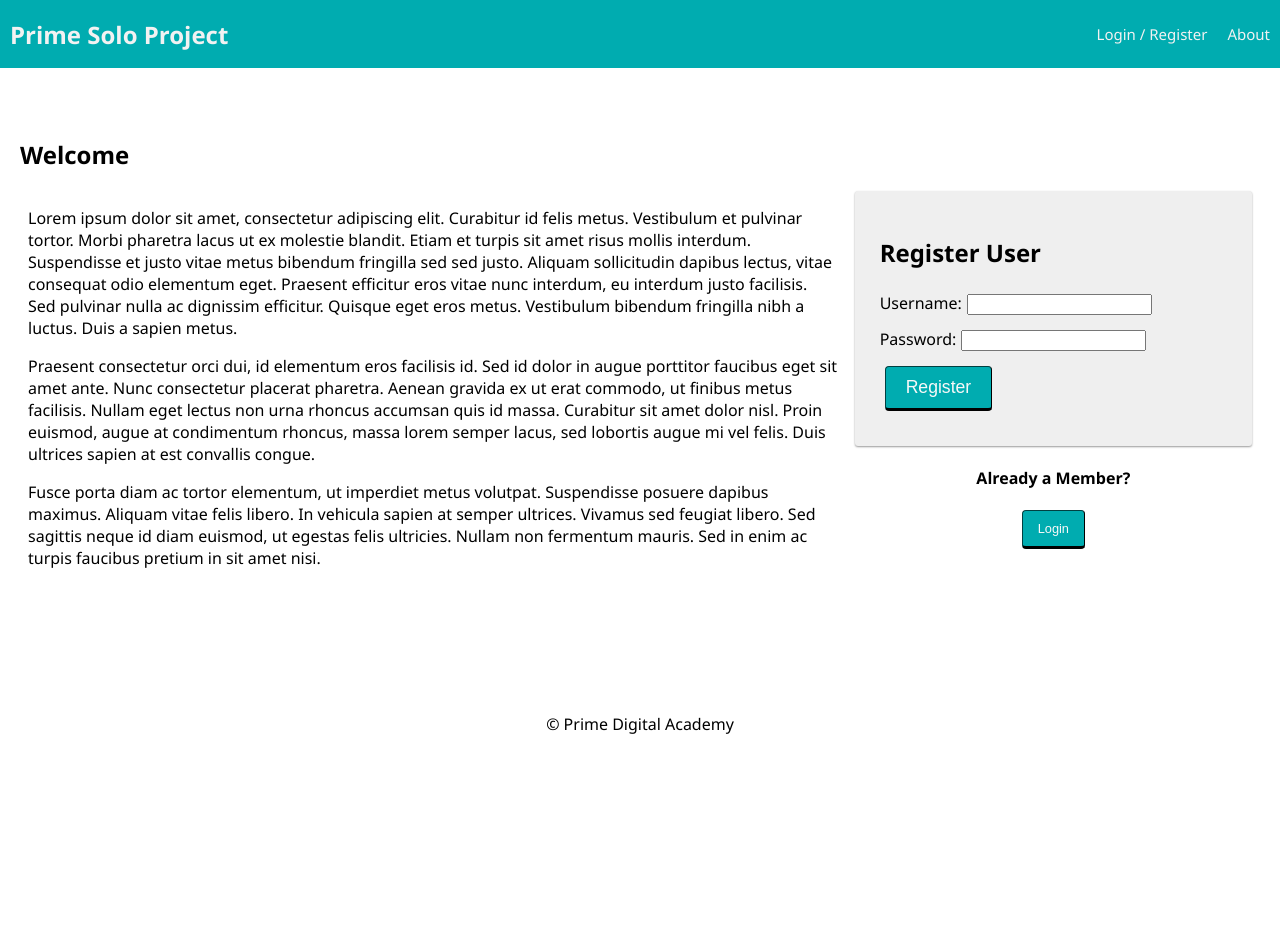
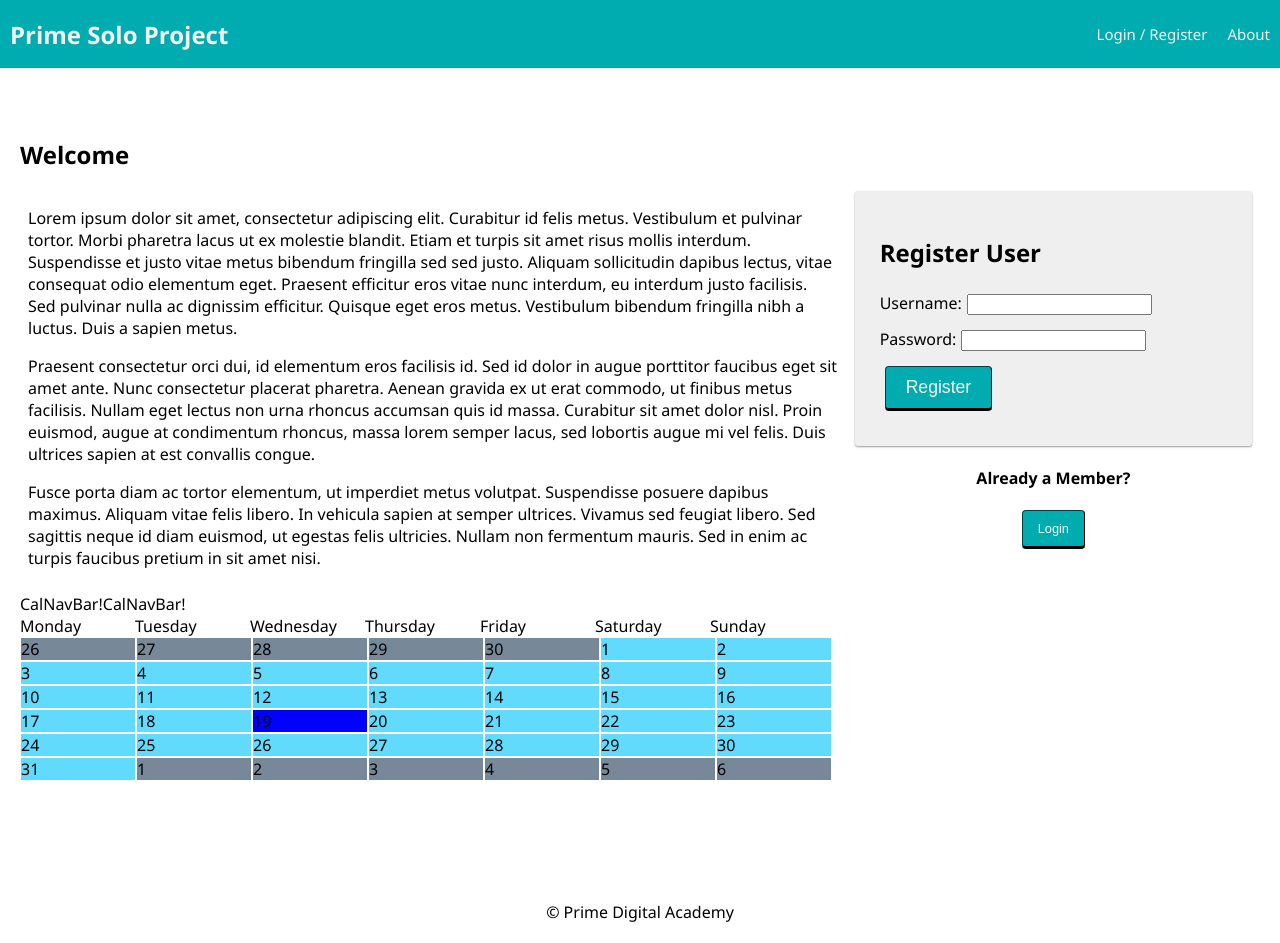
Before and after one commit to joeypettit/Solo-Scheduler, a React (Create React App) app: page /#/home in a window 1280 px wide. Before the commit the page ends 800 px from the top, so only its background shows below. Built offline with nearby package versions, Linux system fonts and the light colour scheme; no server answers.

Commit message:
added base calendar to landing page (for testing)

```diff
--- a/package.json
+++ b/package.json
@@ -12,6 +12,7 @@
     "cookie-session": "^2.0.0",
     "dotenv": "^8.6.0",
     "express": "^4.17.1",
+    "luxon": "^3.0.4",
     "passport": "^0.4.1",
     "passport-local": "^1.0.0",
     "pg": "^8.5.1",
--- /dev/null
+++ b/src/components/Calendar/CalMonthView/CalMonthView.css
@@ -0,0 +1,28 @@
+.cal-holder{
+    display: flex;
+    flex-direction: row;
+    flex-wrap: wrap;
+    width:817px;
+  }
+
+  .cell-thismonth{
+    background-color: #61dafb;
+    width: 114px;
+    margin: 1px;
+  }
+
+  .cell-othermonth{
+    background-color: lightslategray;
+    width: 114px;
+    margin: 1px;
+  }
+
+  .cell-thismonth.currentday{
+    background-color: blue;
+    width: 114px;
+    margin: 1px;
+  }
+
+  .dayname{
+    width: 115px;
+  }
--- /dev/null
+++ b/src/components/Calendar/CalMonthView/CalMonthView.jsx
@@ -0,0 +1,92 @@
+import {DateTime} from 'luxon';
+import {useEffect, useState} from 'react';
+import './CalMonthView.css';
+
+
+
+function CalMonthView({monthViewed, yearViewed}){
+    // holds date objects for all dates in this view
+    const [displayedDates, setDisplayedDates] = useState([]);
+
+    console.log('Test DateTime)', DateTime.now().toISODate());
+
+
+
+
+    // This function creates an array of date objects for all of the days in current view
+    function createDisplayedDates(){
+        // get first day of the month
+        const firstOfMonth = DateTime.local(yearViewed, monthViewed, 1);
+        console.log('in createDisplayedDates', firstOfMonth.toISODate());
+        console.log('days in this month', firstOfMonth.daysInMonth);
+
+        // get the Monday before the first of the month (first day of this month's view)
+        const firstMondayOfView = firstOfMonth.set({weekday: 1});
+        console.log('firstMonday is:', firstMondayOfView.toISODate());
+
+        // array to store all the dates in current month's calendar view
+        const datesInView = []; // array to store date objects during loop
+
+        // This loop builds out the month of dates
+        for (let i = 0; i<(6*7); i++){
+            // dateToPush is the date currently being looped over and pushed to array
+            let date = firstMondayOfView.plus({days: i});
+            console.log('date to map is now', date.toISODate());
+
+            // this if statement checks to see if the final week in the loop statement starts with a day that is
+            // in the current month. If it is not in the current month, break from loop. This avoids unncecessary weeks in calendar view.
+            if(date.weekDay===1
+            && date.month !== firstOfMonth.month
+            && date.getTime()>displayDate.getTime()){
+              break;
+            }
+            // push date to datesInViewArray
+            datesInView.push({date, events:'none'});
+            console.log('datesInView at end of loop', datesInView);
+        }
+        // set datesInView array to state
+        setDisplayedDates(datesInView);
+    }
+
+
+    // function addEventToDate(){
+
+    // }
+
+
+    // refresh calendar on year or month viewed changes
+    useEffect(()=> createDisplayedDates(),[monthViewed, yearViewed]);
+
+    return (
+        <div className="cal-holder">
+
+          <div className='dayname'>Monday</div>
+          <div className='dayname'>Tuesday</div>
+          <div className='dayname'>Wednesday</div>
+          <div className='dayname'>Thursday</div>
+          <div className='dayname'>Friday</div>
+          <div className='dayname'>Saturday</div>
+          <div className='dayname'>Sunday</div>
+          {displayedDates.map((date, index)=>{
+            return(
+              <div
+                key={index}
+                className={`cell-${date.date.month === monthViewed
+                            ?`thismonth`:`othermonth`}${
+                              DateTime.now().toISODate() === date.date.toISODate()
+                              ? " currentday" : ""}`}
+                >
+                <div className="date">
+                  {date.date.day}
+                </div>
+              </div>
+            )
+          })}
+        </div>
+    )
+
+
+
+
+}
+export default CalMonthView;
--- /dev/null
+++ b/src/components/Calendar/CalNavigation/CalNavigation.css
@@ -0,0 +1,4 @@
+.cal-nav-bar{
+    display: flex;
+    flex-direction: row;
+  }
--- /dev/null
+++ b/src/components/Calendar/CalNavigation/CalNavigation.jsx
@@ -0,0 +1,22 @@
+import {DateTime} from 'luxon';
+import {useState, useEffect} from 'react';
+import './CalNavigation.css';
+
+
+function CalNavigation(){
+    const [displayedMonth, setDisplayedMonth] = useState();
+    const [displayedYear, setDisplayedYear] = useState('');
+
+    // this array is used to assign the month name in displayMonthString
+    const monthNames = ["January", "February", "March", "April", "May", "June",
+        "July", "August", "September", "October", "November", "December"
+        ];
+
+        return (
+            <div className='cal-nav-bar'>CalNavBar!</div>
+        )
+
+
+}
+
+export default CalNavigation;
--- /dev/null
+++ b/src/components/Calendar/Calendar.jsx
@@ -0,0 +1,33 @@
+import CalMonthView from "./CalMonthView/CalMonthView";
+import CalNavigation from "./CalNavigation/CalNavigation";
+import './Calendar.css';
+import {DateTime} from 'luxon';
+import {useState, useEffect} from 'react';
+
+function Calendar(){
+    const todaysDate = DateTime.now();
+    console.log('in Calendar, todays date is:', todaysDate.toFormat('yyyy'));
+
+    // These pieces of state track which month and year we are currently viewing
+    // default states are set to the month/year of today's date (local time);
+    const [monthViewed, setMonthViewed] = useState(Number(todaysDate.toFormat('L')));
+    const [yearViewed, setYearViewed] = useState(Number(todaysDate.toFormat('yyyy')));
+
+
+
+
+
+
+
+
+    return(
+        <div className="cal-holder">
+            <CalNavigation monthViewed={monthViewed} yearViewed={yearViewed} setMonthViewed={setMonthViewed} setYearViewed={setYearViewed}/>
+            <CalNavigation />
+            <CalMonthView todaysDate={todaysDate} monthViewed={monthViewed} yearViewed={yearViewed}/>
+        </div>
+    )
+
+}
+
+export default Calendar;
--- /dev/null
+++ b/src/components/InstructorSchedule/InstructorSchedule.jsx
@@ -0,0 +1,5 @@
+function InstructorSchedule(){
+
+
+    return
+}
--- a/src/components/LandingPage/LandingPage.jsx
+++ b/src/components/LandingPage/LandingPage.jsx
@@ -1,5 +1,6 @@
 import React, { useState } from 'react';
 import { useHistory } from 'react-router-dom';
+import Calendar from '../Calendar/Calendar';
 import './LandingPage.css';
 
 // CUSTOM COMPONENTS
@@ -62,6 +63,7 @@ function LandingPage() {
           </center>
         </div>
       </div>
+      <Calendar />
     </div>
   );
 }
```
Also changed, not shown: src/components/Calendar/Calendar.css (added), src/components/InstructorSchedule/InstructorSchedule.css (added).
